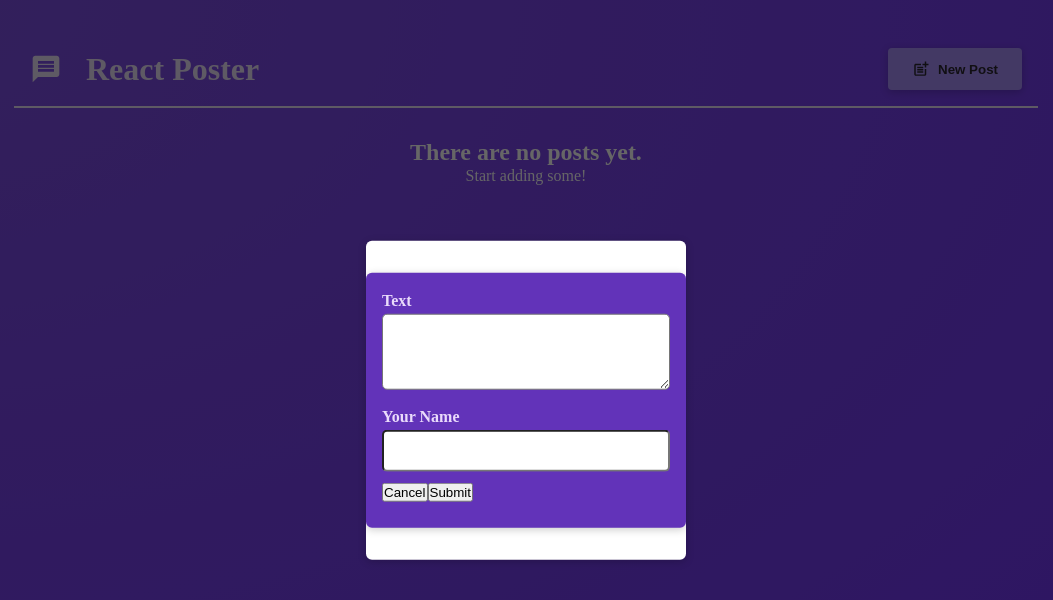
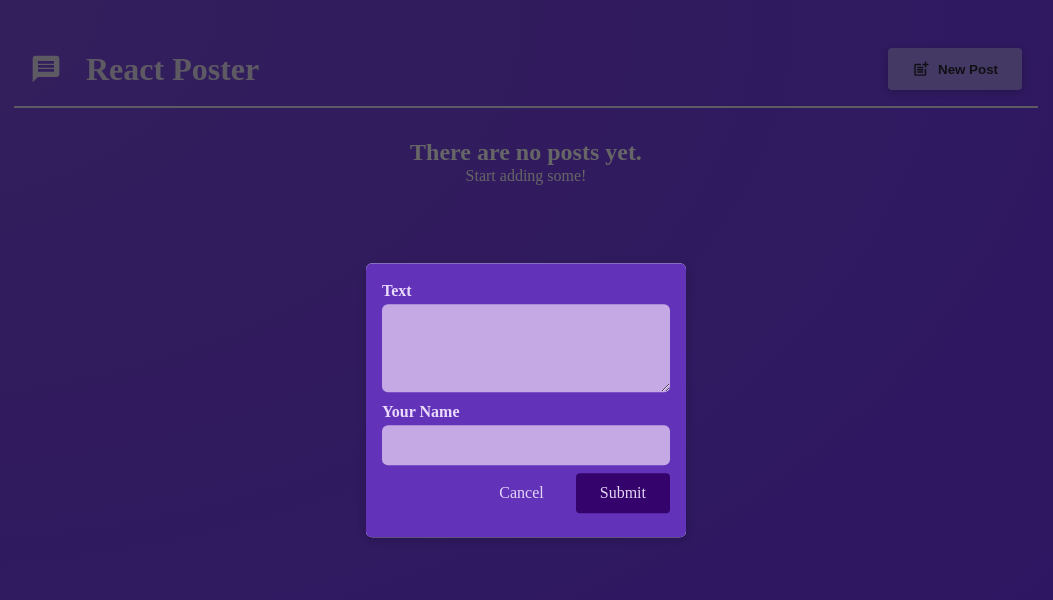
Before and after one commit to Shariif-Mohsoo/react-basics-refresher, a React (Vite) app: page / in a window 1280 px wide. Both pictures are taken after a click on the button "New Post". Shown: the top 600 px of the page, without its empty margins (114-1167 px from the left). Built offline with nearby package versions, Linux system fonts and the light colour scheme.

Commit message:
Styling for New Post Component

```diff
--- a/src/components/NewPost.module.css
+++ b/src/components/NewPost.module.css
@@ -2,9 +2,6 @@
   background-color: #6233b9;
   padding: 1rem;
   width: 20rem;
-  margin: 2rem auto;
-  border-radius: 6px;
-  box-shadow: 0 2px 8px rgba(0, 0, 0, 0.2);
 }
 
 .form p {
@@ -19,11 +16,41 @@
 }
 
 .form input,
-textarea {
+.form textarea {
+  display: block;
   width: 100%;
-  font-family: "Times New Roman", Times, serif;
-  font-size: 16px;
-  padding: 10px 2px;
-  border-radius: 5px;
-  outline: #6233b9;
+  font: inherit;
+  padding: 0.5rem;
+  border-radius: 6px;
+  border: none;
+  background-color: #c4a9e4;
+  color: #28262c;
 }
+
+.actions {
+  display: flex;
+  justify-content: flex-end;
+  gap: 0.5rem;
+}
+
+.actions button {
+  cursor: pointer;
+  font: inherit;
+  padding: 0.5rem 1.5rem;
+  border: none;
+  border-radius: 4px;
+  background-color: #34036c;
+  color: #e5d5f7;
+}
+
+.actions button:hover {
+  background-color: #23014a;
+}
+
+.actions button[type="button"] {
+  background-color: transparent;
+}
+
+.actions button[type="button"]:hover {
+  color: #d1bee6;
+}
```
